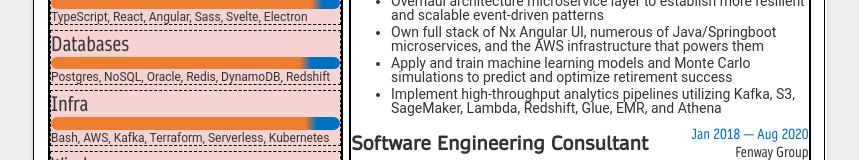
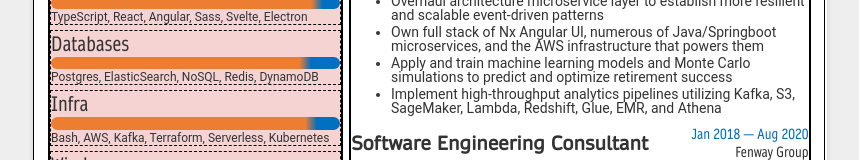
Before and after one commit to ganondev/resume, a Svelte app: page / in a window 1280 px wide. Shown: the part 466-626 px from the top of the page, without its empty margins (210-1069 px from the left). Built offline with nearby package versions, Linux system fonts and the light colour scheme.

Commit message:
Add ElasticSearch to tech

```diff
--- a/src/Employment.svelte
+++ b/src/Employment.svelte
@@ -134,6 +134,7 @@
         ElasticSearch,
         OpenSearch,
         FastAPI, Flask, Django, PyUnit, Extensions API
+        Oracle DB,
         -->
     </Gig>
     <Gig
--- a/src/Tech.svelte
+++ b/src/Tech.svelte
@@ -33,7 +33,7 @@
     <SkillBar percentage={98} tools={['Spring', 'Gradle', 'Hibernate', 'Kotlin', 'Scala']}>Java</SkillBar>
     <SkillBar percentage={95} tools={['ASP.NET', 'EntityFramework', 'C#', 'Mono']}>.NET</SkillBar>
     <SkillBar percentage={92} tools={['TypeScript', 'React', 'Angular', 'Sass', 'Svelte', 'Electron']}>Front-End</SkillBar>
-    <SkillBar percentage={88} tools={['Postgres', 'NoSQL', 'Oracle', 'Redis', 'DynamoDB', 'Redshift']}>Databases</SkillBar>
+    <SkillBar percentage={88} tools={['Postgres', 'ElasticSearch', 'NoSQL', 'Redis', 'DynamoDB']}>Databases</SkillBar>
     <SkillBar percentage={90} tools={['Bash', 'AWS', 'Kafka', 'Terraform', 'Serverless', 'Kubernetes']}>Infra</SkillBar>
     <SkillBar percentage={80} tools={['MSVC', 'MSBuild', 'Windows Driver Foundation']}>Windows</SkillBar>
     <SkillBar percentage={85} tools={['C/C++', 'Embedded', 'Kernel Modules', 'HID']}>Linux (and friends)</SkillBar>
```
